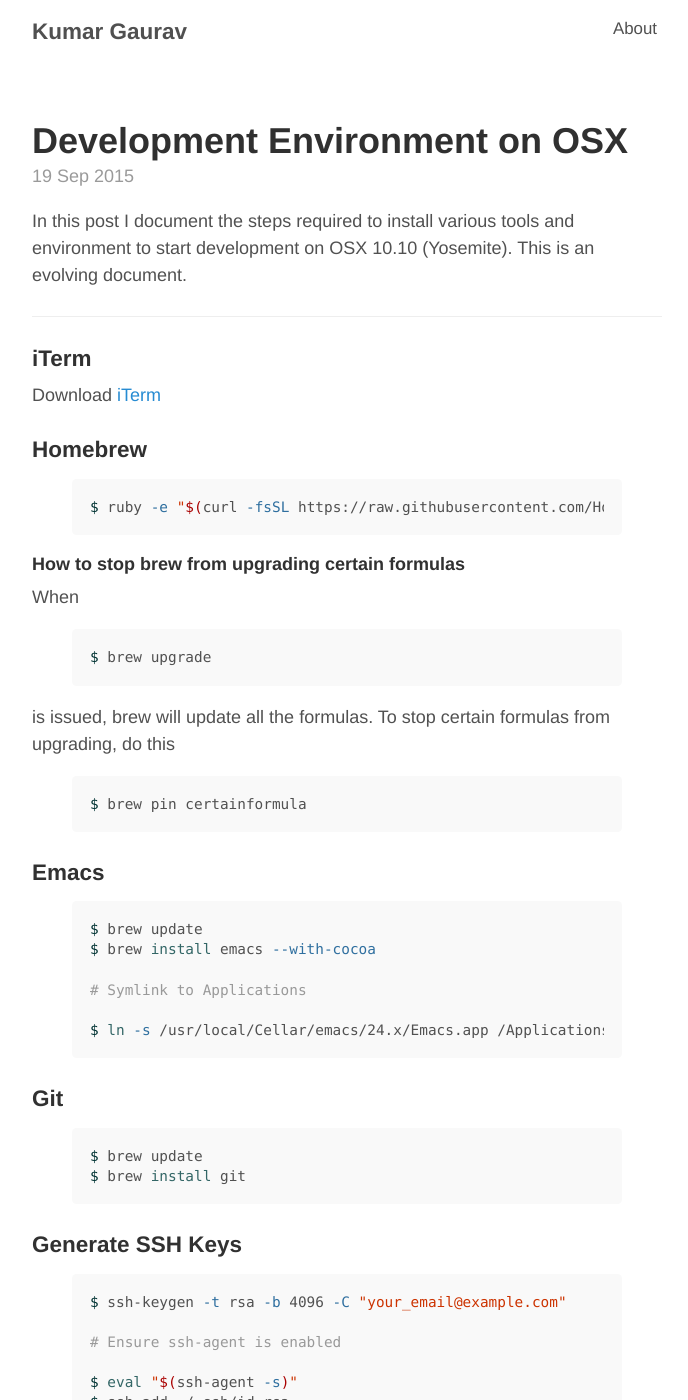
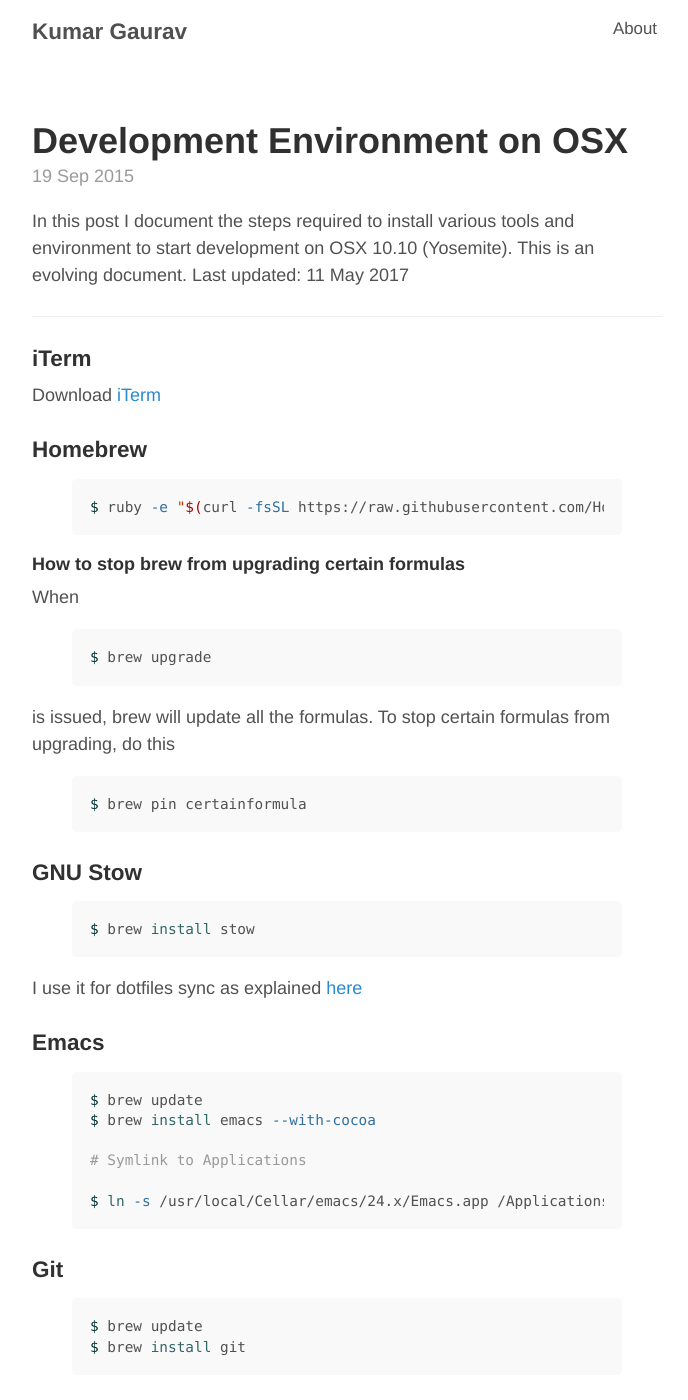
Before and after one commit to kgthegreat/kgthegreat.github.io, a Jekyll site: the page built from _posts/2015-09-19-dev-setup-osx.md, in a window 1280 px wide and 1400 px high. Shown: the whole window, without its empty margins (293-981 px from the left). Built offline with Jekyll 4.4.1, drawn with Linux system fonts in a browser that asks for light colours; some of the changed text lies outside the part shown.

Commit message:
Updated post

```diff
--- a/_posts/2015-09-19-dev-setup-osx.md
+++ b/_posts/2015-09-19-dev-setup-osx.md
@@ -3,7 +3,7 @@
 title: Development Environment on OSX
 ---
 
-In this post I document the steps required to install various tools and environment to start development on OSX 10.10 (Yosemite). This is an evolving document.
+In this post I document the steps required to install various tools and environment to start development on OSX 10.10 (Yosemite). This is an evolving document. Last updated: 11 May 2017
 
 -----
 
@@ -28,6 +28,15 @@
 {% highlight bash %}
 $ brew pin certainformula
 {% endhighlight %}
+
+### GNU Stow
+
+{% highlight bash %}
+$ brew install stow
+{% endhighlight %}
+
+I use it for dotfiles sync as explained [here](https://alexpearce.me/2016/02/managing-dotfiles-with-stow/)
+
 
 ### Emacs
 
@@ -318,11 +327,3 @@
 $ brew tap wercker/wercker
 $ brew install wercker-cli
 {% endhighlight %}
-
-### GNU Stow
-
-{% highlight bash %}
-$ brew install stow
-{% endhighlight %}
-
-I use it for dotfiles sync as explained [here](https://alexpearce.me/2016/02/managing-dotfiles-with-stow/)
```
